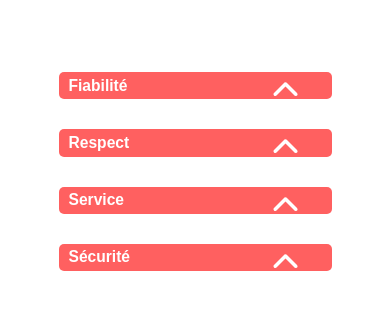
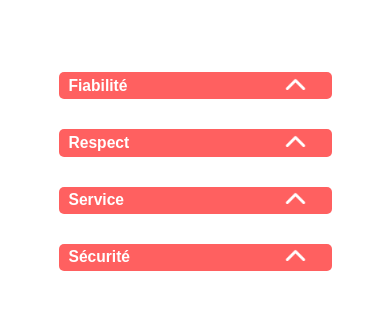
Before and after one commit to RKL715/P8---Kasa, a React (Vite) app: page /about in a window 390 px wide. Shown: the part 272-595 px from the top of the page. Built offline with nearby package versions, Linux system fonts and the light colour scheme.

Commit message:
responsive about page. better arrows buttons

```diff
--- a/src/pages/about/_about.scss
+++ b/src/pages/about/_about.scss
@@ -24,24 +24,18 @@
       font-size: 4vw;
       align-items: center;
     }
-    .arrow.inactive {
+    .arrow {
       @media (max-width: 450px) {
-        height: 1vw;
-        top : 0;
-        align-self: center;
+
+        float: right;
+        transform: scale(0.8);
+        right: 50px;
+        &.active {
+          transform: scale(0.8) rotate(-180deg);
+        }
       }
     }
-    .arrow.active {
-      @media (max-width: 450px) {
-        height: 1vw;
-        top : 30px;
-        align-self: center;
-      }
-
-    }
   }
-
-
 
 .menu_content_container.active {
     max-width: 1023px;
@@ -50,5 +44,6 @@
 }
 
 
+
 //control the about page style
 // Cheat with !important cause of the default dropdown style at width 1023px
--- a/src/styles/styles.css
+++ b/src/styles/styles.css
@@ -260,17 +260,13 @@ footer .footerContent img {
   }
 }
 @media (max-width: 450px) {
-  .about .menu_container .menu_button .arrow.inactive {
-    height: 1vw;
-    top: 0;
-    align-self: center;
+  .about .menu_container .menu_button .arrow {
+    float: right;
+    transform: scale(0.8);
+    right: 50px;
   }
-}
-@media (max-width: 450px) {
   .about .menu_container .menu_button .arrow.active {
-    height: 1vw;
-    top: 30px;
-    align-self: center;
+    transform: scale(0.8) rotate(-180deg);
   }
 }
 .about .menu_content_container.active {
```
Also changed, not shown: 1 other file (tests, documents, lock files or other folders).
